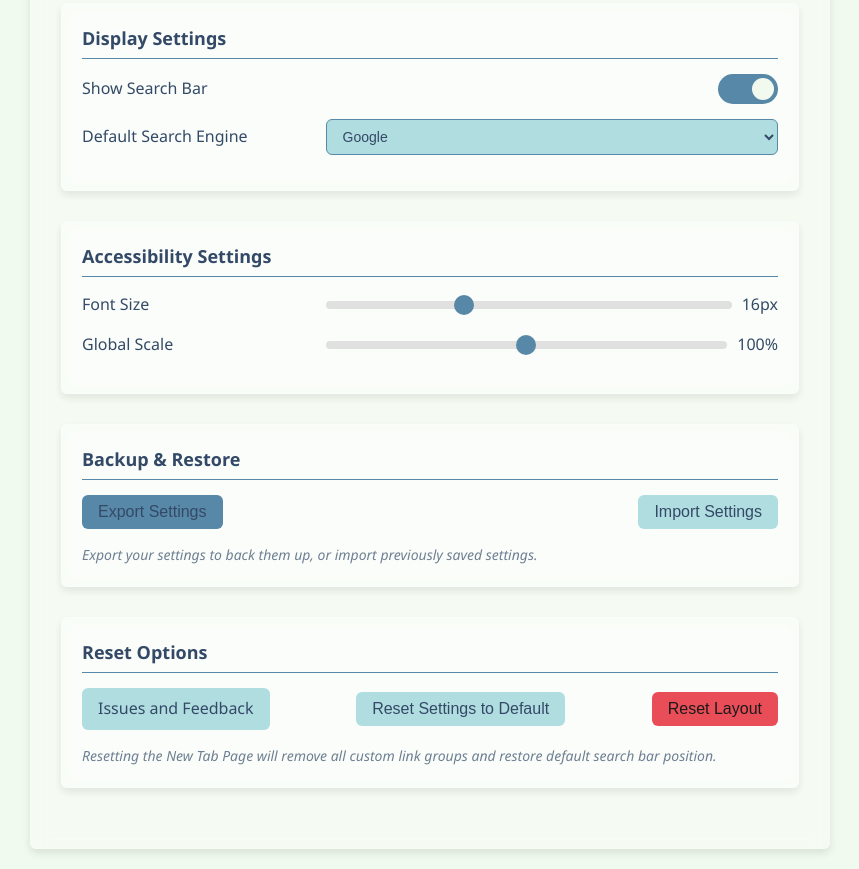
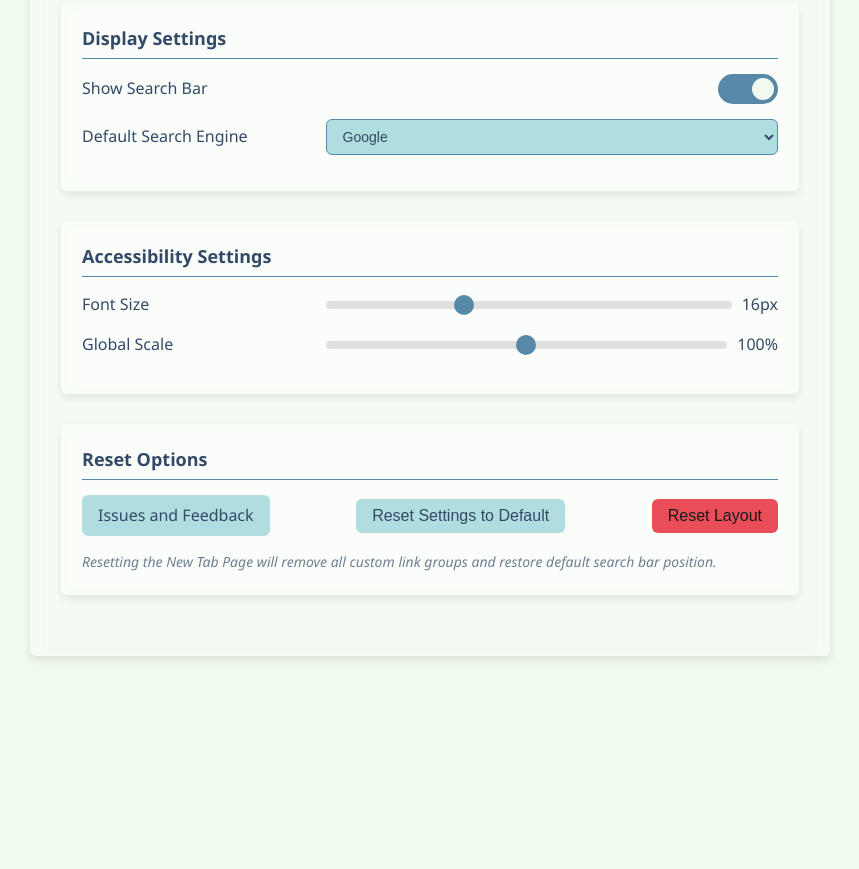
Before and after one commit to PneumaticPiston/NewTabPage-v3.0, a browser extension: page src/main/settings/settings.html in a window 1280 px wide. Shown: the part 709-1578 px from the top of the page, without its empty margins (210-1069 px from the left). After the commit the page ends 1385 px from the top, so only its background shows below. Drawn offline with Linux system fonts and the light colour scheme.

Commit message:
Hid incomplete settings options

```diff
--- a/src/main/settings/settings.html
+++ b/src/main/settings/settings.html
@@ -144,7 +144,7 @@
             </div>
         </div>
 
-        <div class="settings-section">
+        <div class="settings-section" style="display: none;">
             <h2 data-i18n="backup_restore">Backup & Restore</h2>
             <div class="setting-group">
                 <button id="export-settings" class="button primary" data-i18n="export_settings">Export Settings</button>
```
